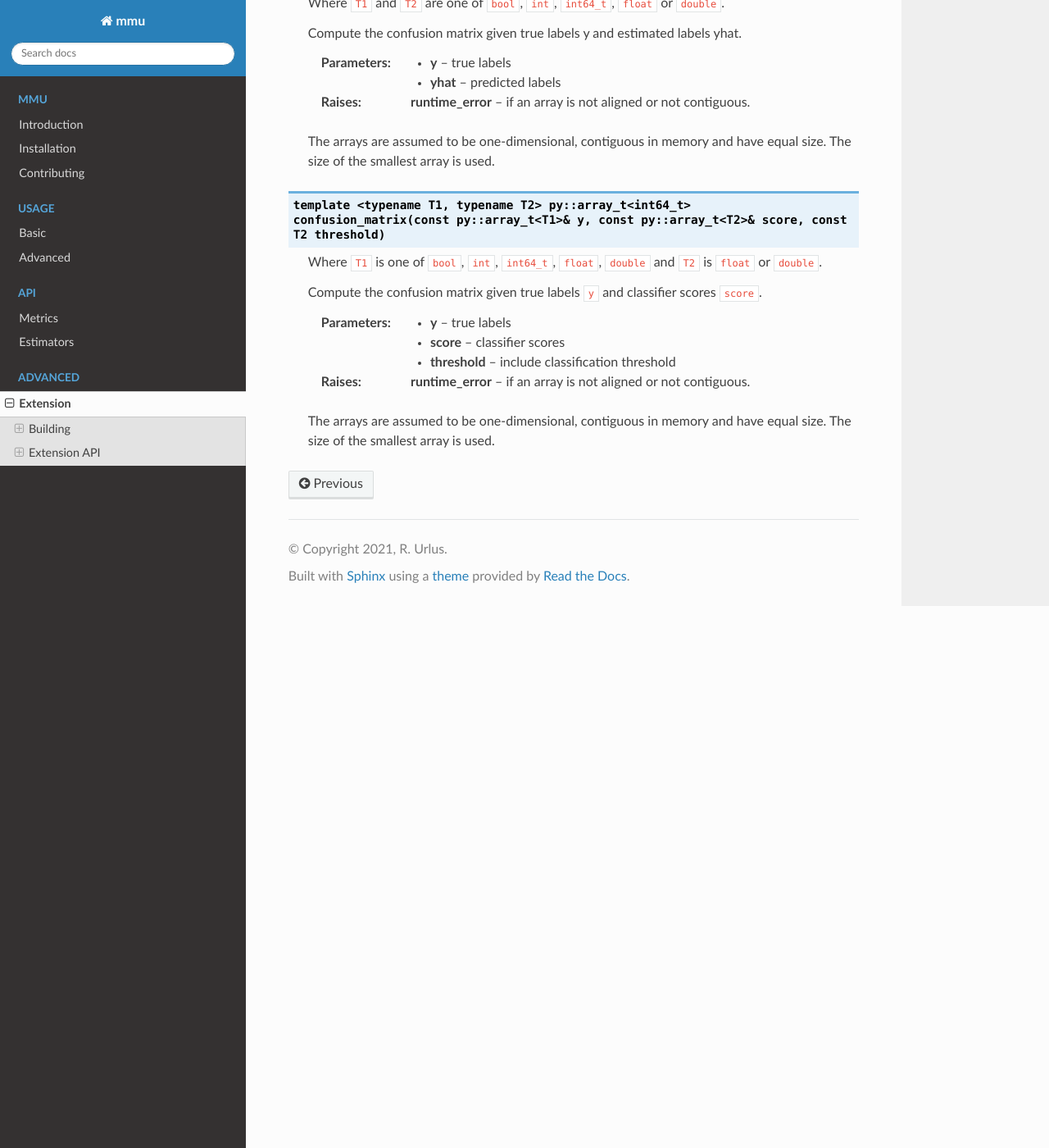
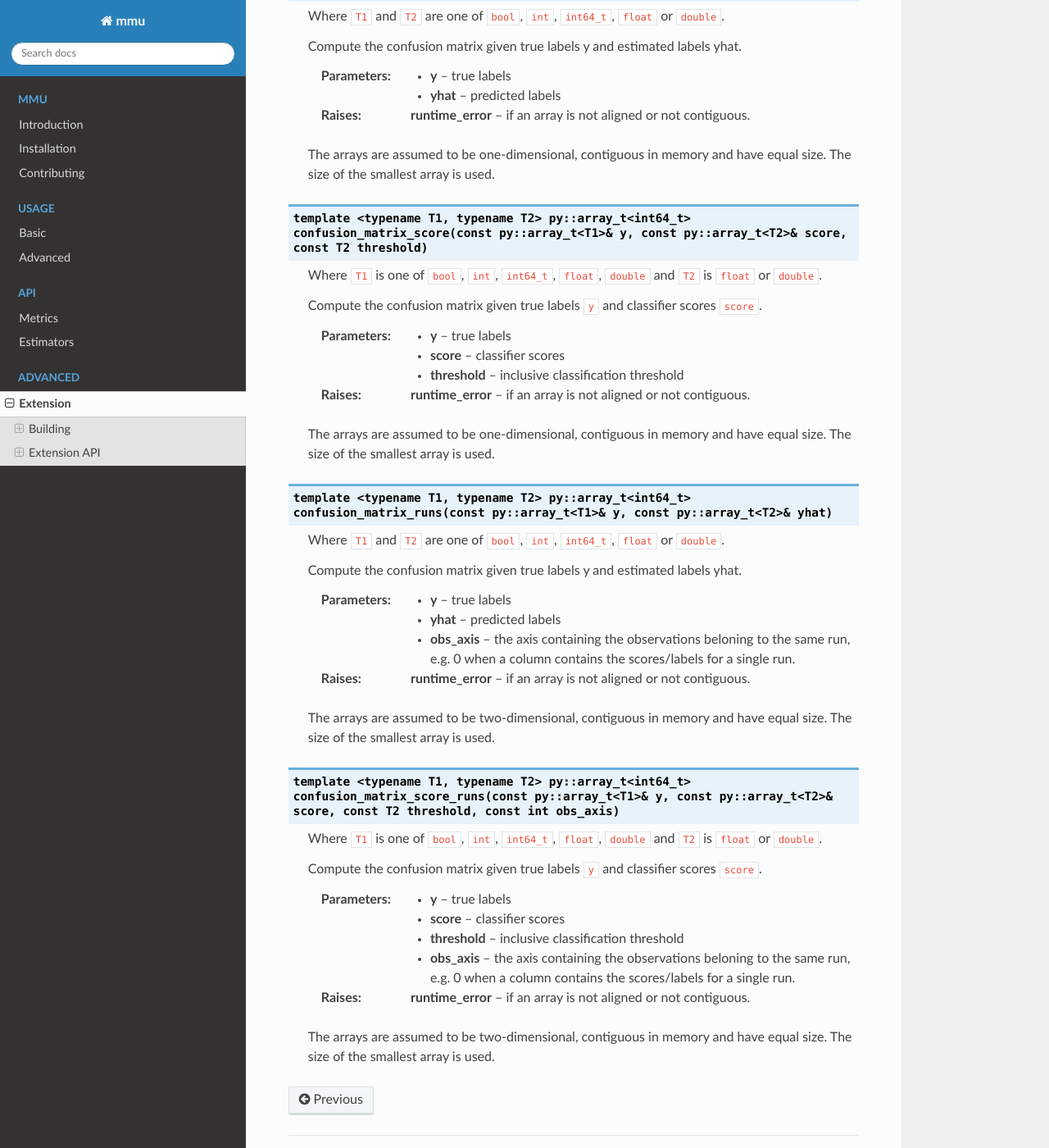
Before and after one commit to RUrlus/ModelMetricUncertainty, a Sphinx documentation site: the page built from docs/source/extension.rst, in a window 1280 px wide and 1400 px high, scrolled down 1878 px. Shown: the whole window at 82% size. Built offline with Sphinx 7.4.7 and the Read the Docs theme 2.0.0, drawn with Linux system fonts in a browser that asks for light colours; some of the changed text lies outside the part shown.

Commit message:
DOC: Update extension API

```diff
--- a/docs/source/conf.py
+++ b/docs/source/conf.py
@@ -35,7 +35,7 @@ extensions = [
     'sphinx.ext.doctest',
     'sphinx.ext.coverage',
     'sphinx.ext.ifconfig',
-    'sphinxcontrib.napoleon',
+    'sphinx.ext.napoleon',
     'sphinx.ext.autosectionlabel',
 ]
 
--- a/docs/source/extension.rst
+++ b/docs/source/extension.rst
@@ -107,7 +108,7 @@ Confusion Matrix
     The arrays are assumed to be one-dimensional, contiguous in
     memory and have equal size. The size of the smallest array is used.
 
-.. function:: template <typename T1, typename T2> py::array_t<int64_t> confusion_matrix(const py::array_t<T1>& y, const py::array_t<T2>& score, const T2 threshold)
+.. function:: template <typename T1, typename T2> py::array_t<int64_t> confusion_matrix_score(const py::array_t<T1>& y, const py::array_t<T2>& score, const T2 threshold)
 
     Where ``T1`` is one of ``bool``, ``int``, ``int64_t``, ``float``, ``double``
     and ``T2`` is ``float`` or ``double``.
@@ -117,12 +118,44 @@ Confusion Matrix
 
     :param y: true labels
     :param score: classifier scores
-    :param threshold: include classification threshold
+    :param threshold: inclusive classification threshold
     :exception ``runtime_error``: if an array is not aligned or not contiguous.
 
     The arrays are assumed to be one-dimensional, contiguous in
     memory and have equal size. The size of the smallest array is used.
 
+.. function:: template <typename T1, typename T2> py::array_t<int64_t> confusion_matrix_runs(const py::array_t<T1>& y, const py::array_t<T2>& yhat)
+
+    Where ``T1`` and ``T2`` are one of ``bool``, ``int``, ``int64_t``,
+    ``float`` or ``double``.
+
+    Compute the confusion matrix given true labels y and estimated labels yhat.
+
+    :param y: true labels
+    :param yhat: predicted labels
+    :param obs_axis: the axis containing the observations beloning to the same run, e.g. 0 when a column contains the scores/labels for a single run.
+    :exception ``runtime_error``: if an array is not aligned or not contiguous.
+
+    The arrays are assumed to be two-dimensional, contiguous in
+    memory and have equal size. The size of the smallest array is used.
+
+.. function:: template <typename T1, typename T2> py::array_t<int64_t> confusion_matrix_score_runs(const py::array_t<T1>& y, const py::array_t<T2>& score, const T2 threshold, const int obs_axis)
+
+    Where ``T1`` is one of ``bool``, ``int``, ``int64_t``, ``float``, ``double``
+    and ``T2`` is ``float`` or ``double``.
+
+    Compute the confusion matrix given true labels ``y`` and classifier scores
+    ``score``.
+
+    :param y: true labels
+    :param score: classifier scores
+    :param threshold: inclusive classification threshold
+    :param obs_axis: the axis containing the observations beloning to the same run, e.g. 0 when a column contains the scores/labels for a single run.
+    :exception ``runtime_error``: if an array is not aligned or not contiguous.
+
+    The arrays are assumed to be two-dimensional, contiguous in
+    memory and have equal size. The size of the smallest array is used.
+
 
 .. _pybind11: https://pybind11.readthedocs.io/en/stable/#
 .. _scikit-build: https://scikit-build.readthedocs.io/en/latest/index.html
--- a/docs/source/index.rst
+++ b/docs/source/index.rst
@@ -1,6 +1,6 @@
-=========================================
-MMU - Model Metric Uncertainty converters
-=========================================
+==============================
+MMU - Model Metric Uncertainty
+==============================
 *MMU is a library for ...*
 
 .. only: not latex
```
Also changed, not shown: other parts of docs/source/extension.rst (+4 -3 lines).
